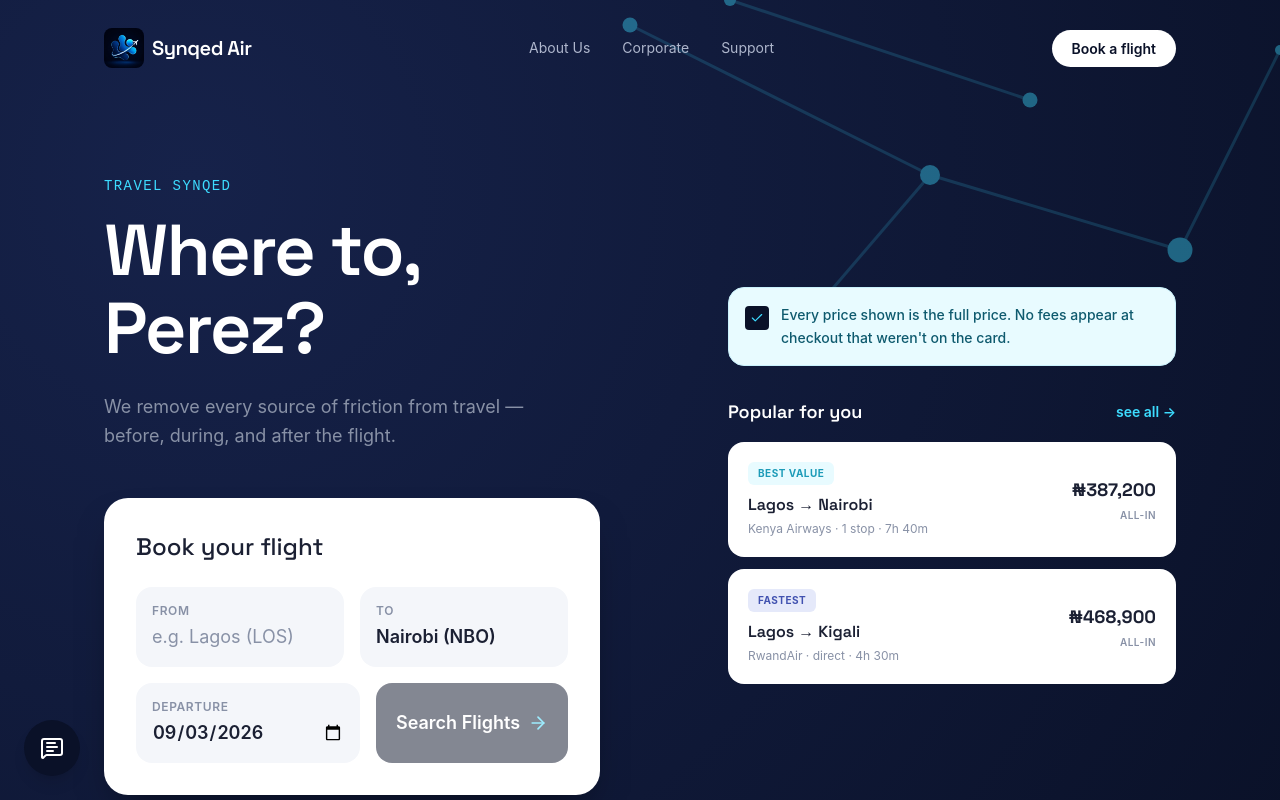
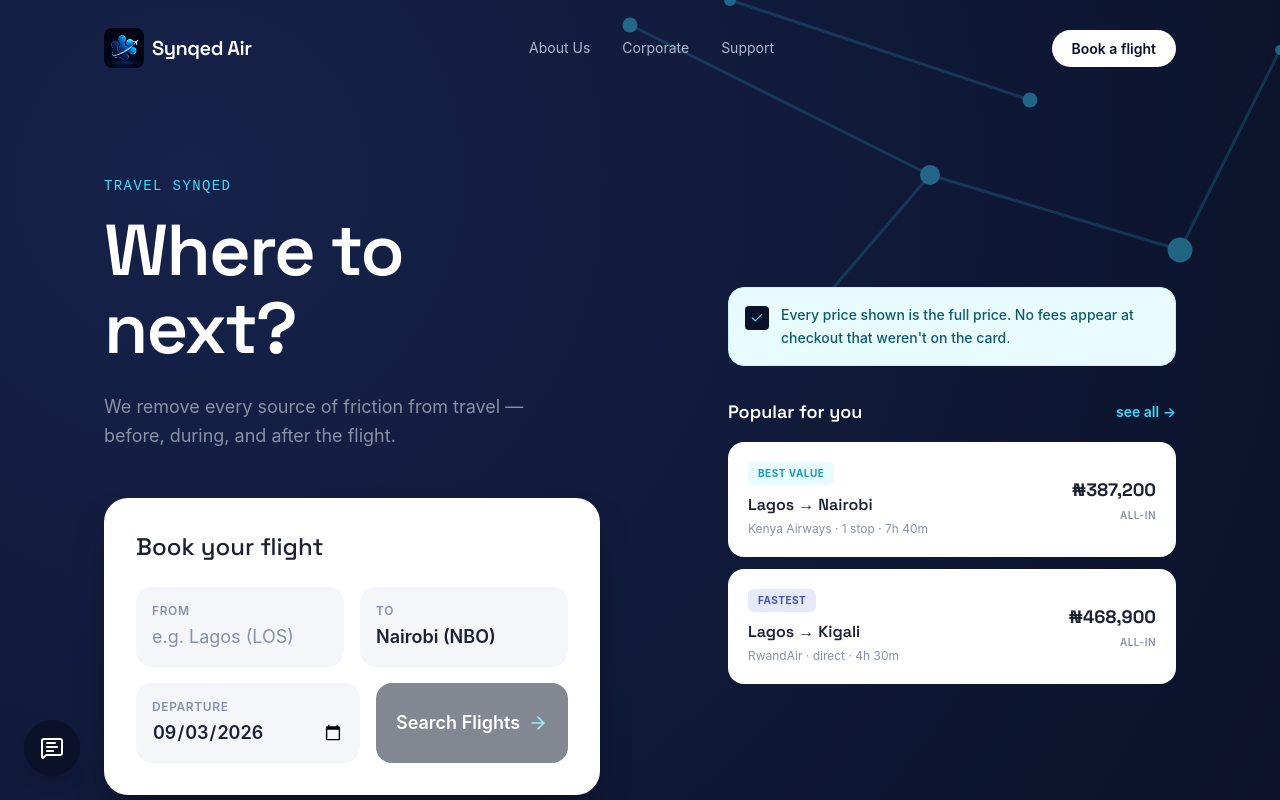
Before and after one commit to Chuzzy99/Synqedair, a Next.js app: page / in a window 1280 px wide. Shown: the top 800 px of the page. Built offline with nearby package versions, Linux system fonts and the light colour scheme.

Commit message:
Update homepage hero greeting to be generic

```diff
--- a/src/app/page.tsx
+++ b/src/app/page.tsx
@@ -83,12 +83,12 @@ export default function Home() {
         <section className="mx-auto max-w-6xl px-6 md:px-10 pt-12 pb-16 md:pt-20 md:pb-24 grid md:grid-cols-2 gap-12 lg:gap-20 items-center">
           <motion.div variants={staggerContainer} initial="hidden" animate="show" className="max-w-xl">
             <motion.div variants={fadeUp} className="flex items-center gap-4 mb-8 md:hidden">
-               <div className="w-10 h-10 rounded-full bg-ice flex items-center justify-center font-display font-bold text-indigo text-lg">
-                 P
+               <div className="w-10 h-10 rounded-full bg-ice flex items-center justify-center text-indigo">
+                 <PlaneTakeoff className="w-5 h-5" />
                </div>
                <div>
                  <span className="font-mono text-xs tracking-widest text-ice uppercase block">Good evening</span>
-                 <h2 className="font-display text-2xl font-semibold mt-1">Where to, Perez?</h2>
+                 <h2 className="font-display text-2xl font-semibold mt-1">Where to next?</h2>
                </div>
             </motion.div>
 
@@ -97,7 +97,7 @@ export default function Home() {
                  Travel Synqed
                </motion.span>
                <motion.h1 variants={fadeUp} className="font-display text-4xl md:text-5xl lg:text-7xl font-semibold leading-[1.08] tracking-tight mb-4 md:mb-6">
-                 Where to, Perez?
+                 Where to next?
                </motion.h1>
                <motion.p variants={fadeUp} className="text-base md:text-lg leading-relaxed text-mist max-w-md">
                  We remove every source of friction from travel — before, during, and after the flight.
```
